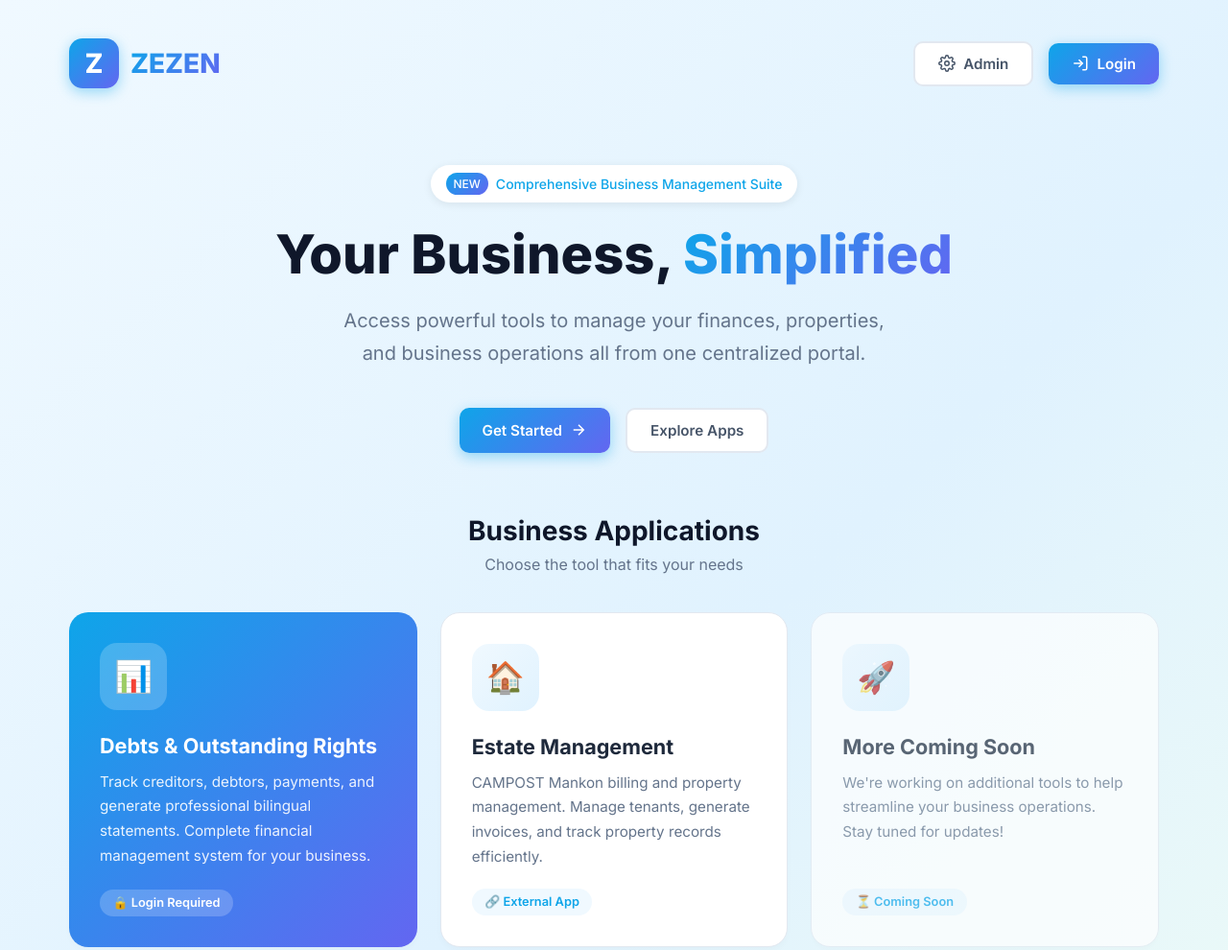
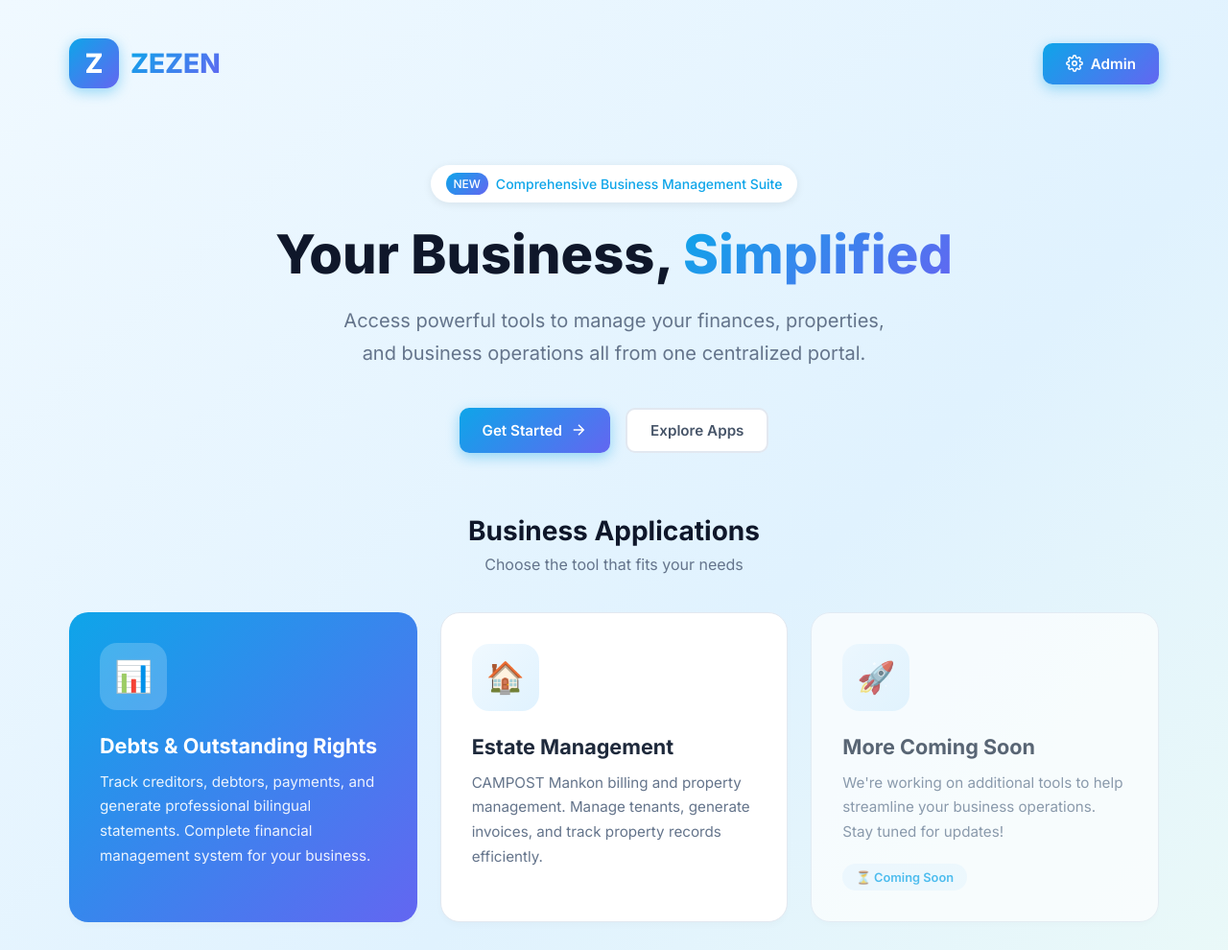
Before and after one commit to gsouleman/zezen, a website: page public/index.html in a window 1280 px wide. Shown: the top 990 px of the page at 96% size. Drawn offline with Linux system fonts and the light colour scheme.

Commit message:
Add files via upload

```diff
--- a/public/index.html
+++ b/public/index.html
@@ -379,20 +379,12 @@
                 <span class="logo-text">ZEZEN</span>
             </a>
             <div class="header-actions">
-                <a href="/admin" class="btn btn-outline">
+                <a href="/admin" class="btn btn-primary">
                     <svg width="18" height="18" viewBox="0 0 24 24" fill="none" stroke="currentColor" stroke-width="2">
                         <path d="M12 15a3 3 0 1 0 0-6 3 3 0 0 0 0 6Z"/>
                         <path d="M19.4 15a1.65 1.65 0 0 0 .33 1.82l.06.06a2 2 0 0 1 0 2.83 2 2 0 0 1-2.83 0l-.06-.06a1.65 1.65 0 0 0-1.82-.33 1.65 1.65 0 0 0-1 1.51V21a2 2 0 0 1-2 2 2 2 0 0 1-2-2v-.09A1.65 1.65 0 0 0 9 19.4a1.65 1.65 0 0 0-1.82.33l-.06.06a2 2 0 0 1-2.83 0 2 2 0 0 1 0-2.83l.06-.06a1.65 1.65 0 0 0 .33-1.82 1.65 1.65 0 0 0-1.51-1H3a2 2 0 0 1-2-2 2 2 0 0 1 2-2h.09A1.65 1.65 0 0 0 4.6 9a1.65 1.65 0 0 0-.33-1.82l-.06-.06a2 2 0 0 1 0-2.83 2 2 0 0 1 2.83 0l.06.06a1.65 1.65 0 0 0 1.82.33H9a1.65 1.65 0 0 0 1-1.51V3a2 2 0 0 1 2-2 2 2 0 0 1 2 2v.09a1.65 1.65 0 0 0 1 1.51 1.65 1.65 0 0 0 1.82-.33l.06-.06a2 2 0 0 1 2.83 0 2 2 0 0 1 0 2.83l-.06.06a1.65 1.65 0 0 0-.33 1.82V9a1.65 1.65 0 0 0 1.51 1H21a2 2 0 0 1 2 2 2 2 0 0 1-2 2h-.09a1.65 1.65 0 0 0-1.51 1Z"/>
                     </svg>
                     <span>Admin</span>
-                </a>
-                <a href="/login" class="btn btn-primary">
-                    <svg width="18" height="18" viewBox="0 0 24 24" fill="none" stroke="currentColor" stroke-width="2">
-                        <path d="M15 3h4a2 2 0 0 1 2 2v14a2 2 0 0 1-2 2h-4"/>
-                        <polyline points="10 17 15 12 10 7"/>
-                        <line x1="15" y1="12" x2="3" y2="12"/>
-                    </svg>
-                    <span>Login</span>
                 </a>
             </div>
         </header>
@@ -406,7 +398,7 @@
             <h1>Your Business, <span class="highlight">Simplified</span></h1>
             <p>Access powerful tools to manage your finances, properties, and business operations all from one centralized portal.</p>
             <div class="hero-cta">
-                <a href="/login" class="btn btn-primary">
+                <a href="https://ghouenzen.onrender.com" class="btn btn-primary">
                     Get Started
                     <svg width="18" height="18" viewBox="0 0 24 24" fill="none" stroke="currentColor" stroke-width="2">
                         <path d="M5 12h14M12 5l7 7-7 7"/>
@@ -425,11 +417,10 @@
 
             <div class="apps-grid">
                 <!-- Debts and Outstanding Rights - Featured -->
-                <a href="/login" class="app-card featured">
+                <a href="https://ghouenzen.onrender.com" class="app-card featured">
                     <div class="app-icon">📊</div>
                     <h3>Debts & Outstanding Rights</h3>
                     <p class="app-card-desc">Track creditors, debtors, payments, and generate professional bilingual statements. Complete financial management system for your business.</p>
-                    <span class="app-badge">🔒 Login Required</span>
                 </a>
 
                 <!-- Estate Management -->
@@ -437,7 +428,6 @@
                     <div class="app-icon">🏠</div>
                     <h3>Estate Management</h3>
                     <p class="app-card-desc">CAMPOST Mankon billing and property management. Manage tenants, generate invoices, and track property records efficiently.</p>
-                    <span class="app-badge">🔗 External App</span>
                 </a>
 
                 <!-- More Apps Coming Soon -->
@@ -485,7 +475,6 @@
         <footer>
             <p>&copy; 2025 GHOUENZEN Business Services. All rights reserved.</p>
             <p class="footer-links">
-                <a href="/login">Login</a> ·
                 <a href="/admin">Admin Panel</a> ·
                 <a href="https://campost-biling.onrender.com" target="_blank">Estate Management</a>
             </p>
```
Also changed, not shown: public/admin.html (+0 -4 lines).
